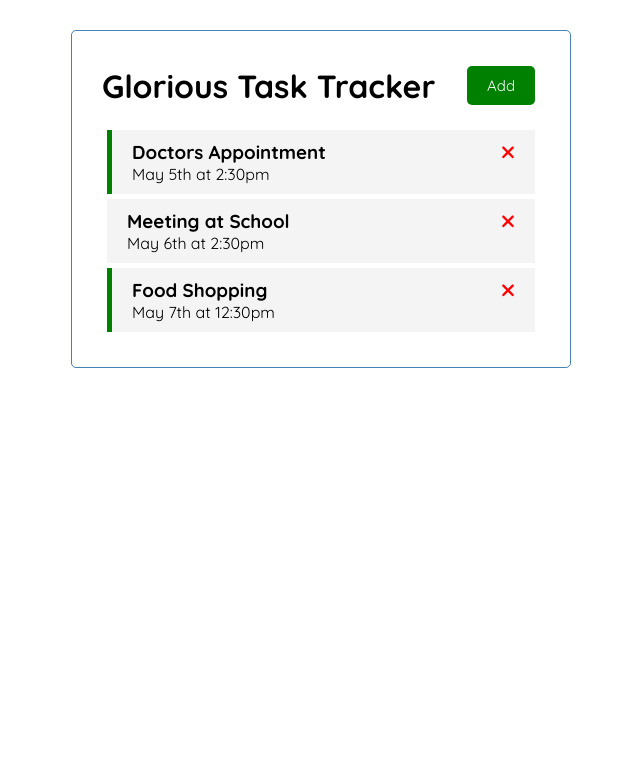
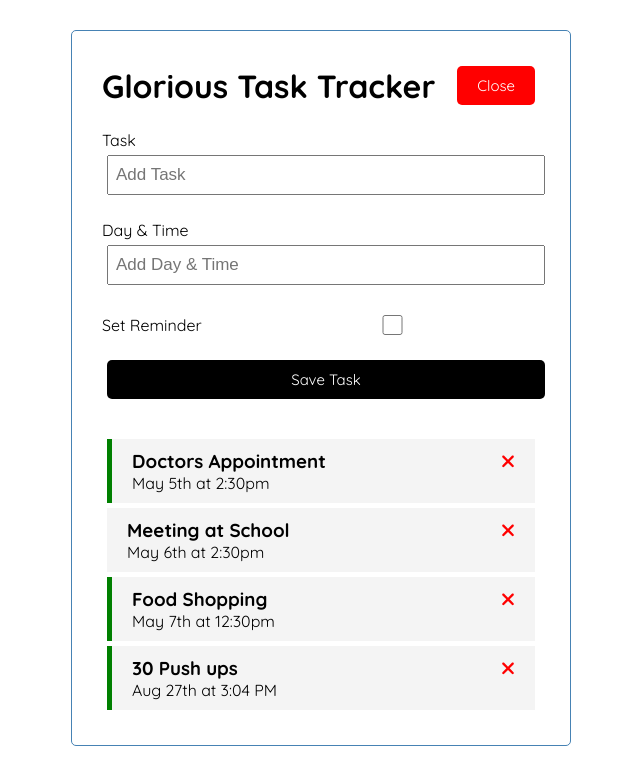
Before and after one commit to glorious73/gloriousangulartasks, an Angular app: page / in a window 1280 px wide. Both pictures are taken after a click on the button "Add". Shown: the top 784 px of the page, without its empty margins (319-959 px from the left). Built offline with nearby package versions, Linux system fonts and the light colour scheme; data requests are answered from the project's data file.

Commit message:
Done with Add Task

```diff
--- a/db.json
+++ b/db.json
@@ -17,6 +17,12 @@
       "text": "Food Shopping",
       "day": "May 7th at 12:30pm",
       "reminder": true
+    },
+    {
+      "text": "30 Push ups",
+      "day": "Aug 27th at 3:04 PM",
+      "reminder": true,
+      "id": 4
     }
   ]
 }
--- /dev/null
+++ b/src/app/components/add-task/add-task.component.css
@@ -0,0 +1,3 @@
+.add-form {
+    margin-bottom: 40px;
+}
--- /dev/null
+++ b/src/app/components/add-task/add-task.component.html
@@ -0,0 +1,32 @@
+<form *ngIf="showAddTask" class="add-form" (ngSubmit)="onSubmit()">
+    <div class="form-control">
+      <label for="text">Task</label>
+      <input
+        type="text"
+        name="text"
+        [(ngModel)]="text"
+        id="text"
+        placeholder="Add Task"
+      />
+    </div>
+    <div class="form-control">
+      <label for="day">Day & Time</label>
+      <input
+        type="text"
+        name="day"
+        [(ngModel)]="day"
+        id="day"
+        placeholder="Add Day & Time"
+      />
+    </div>
+    <div class="form-control form-control-check">
+      <label for="reminder">Set Reminder</label>
+      <input
+        type="checkbox"
+        name="reminder"
+        [(ngModel)]="reminder"
+        id="reminder"
+      />
+    </div>
+    <input type="submit" value="Save Task" class="btn btn-block" />
+  </form>
--- /dev/null
+++ b/src/app/components/add-task/add-task.component.ts
@@ -0,0 +1,50 @@
+import { Component, OnInit, Output, EventEmitter } from '@angular/core';
+import { UiService } from '../../services/ui.service';
+import { Subscription } from 'rxjs';
+import { Task } from '../../models/Task';
+
+@Component({
+  selector: 'app-add-task',
+  templateUrl: './add-task.component.html',
+  styleUrls: ['./add-task.component.css'],
+})
+export class AddTaskComponent implements OnInit {
+  @Output() onAddTask: EventEmitter<Task> = new EventEmitter();
+  text!: string;
+  day!: string;
+  reminder: boolean = false;
+  showAddTask!: boolean;
+  subscription: Subscription;
+
+  constructor(private uiService: UiService) {
+    this.subscription = this.uiService
+      .onToggle()
+      .subscribe((value) => (this.showAddTask = value));
+  }
+
+  ngOnInit(): void {}
+
+   ngOnDestroy() {
+        // Unsubscribe to ensure no memory leaks
+        this.subscription.unsubscribe();
+    }
+
+  onSubmit() {
+    if (!this.text) {
+      alert('Please add a task!');
+      return;
+    }
+
+    const newTask: Task = {
+      text: this.text,
+      day: this.day,
+      reminder: this.reminder,
+    };
+
+    this.onAddTask.emit(newTask);
+
+    this.text = '';
+    this.day = '';
+    this.reminder = false;
+  }
+}
--- a/src/app/components/header/header.component.html
+++ b/src/app/components/header/header.component.html
@@ -1,4 +1,8 @@
 <header>
     <h1>{{ title }}</h1>
-    <app-button color="green" text="Add" (btnClick)="toggleAddTask()"></app-button>
+    <app-button
+    color="{{ showAddTask ? 'red' : 'green' }}"
+    text="{{ showAddTask ? 'Close' : 'Add' }}"
+    (btnClick)="toggleAddTask()"
+  ></app-button>
 </header>
--- a/src/app/components/header/header.component.ts
+++ b/src/app/components/header/header.component.ts
@@ -1,4 +1,6 @@
 import { Component, OnInit } from '@angular/core';
+import { UiService } from '../../services/ui.service';
+import { Subscription } from 'rxjs';
 
 @Component({
   selector: 'app-header',
@@ -8,14 +10,26 @@
 export class HeaderComponent implements OnInit {
 
   title: string = 'Glorious Task Tracker';
+  showAddTask: boolean = false;
+  subscription!: Subscription;
 
-  constructor() { }
+
+  constructor(private uiService: UiService) {
+    this.subscription = this.uiService
+      .onToggle()
+      .subscribe((value) => (this.showAddTask = value));
+  }
 
   ngOnInit(): void {
   }
 
+  ngOnDestroy() {
+    // Unsubscribe to ensure no memory leaks
+    this.subscription.unsubscribe();
+  }
+
   toggleAddTask() {
-    console.log(`Toggle task`);
+    this.uiService.toggleAddTask();
   }
 
 }
--- a/src/app/components/tasks/tasks.component.html
+++ b/src/app/components/tasks/tasks.component.html
@@ -1,3 +1,4 @@
+<app-add-task (onAddTask)="addTask($event)"></app-add-task>
 <app-task-item
     *ngFor="let task of tasks"
     [task]="task"
--- a/src/app/components/tasks/tasks.component.ts
+++ b/src/app/components/tasks/tasks.component.ts
@@ -8,8 +8,6 @@
   styleUrls: ['./tasks.component.css']
 })
 export class TasksComponent implements OnInit {
-
-
 
   tasks:Task[] = [];
 
@@ -31,4 +29,8 @@
     task.reminder = !task.reminder;
     this.taskService.updateTaskReminder(task).subscribe();
   }
+
+  addTask(task: Task) {
+    this.taskService.addTask(task).subscribe((task) => this.tasks.push(task));
+  }
 }
--- a/src/app/services/task.service.ts
+++ b/src/app/services/task.service.ts
@@ -18,6 +18,10 @@
 
   constructor(private http:HttpClient) { }
 
+  addTask(task: Task): Observable<Task> {
+    return this.http.post<Task>(`${this.apiUrl}/tasks`, task, httpOptions);
+  }
+
   getTasks(): Observable<Task[]> {
     return this.http.get<Task[]>(`${this.apiUrl}/tasks`);
   }
--- /dev/null
+++ b/src/app/services/ui.service.ts
@@ -0,0 +1,21 @@
+import { Injectable } from '@angular/core';
+import { Observable, Subject } from 'rxjs';
+
+@Injectable({
+  providedIn: 'root',
+})
+export class UiService {
+  private showAddTask: boolean = false;
+  private subject = new Subject<any>();
+
+  constructor() {}
+
+  toggleAddTask(): void {
+    this.showAddTask = !this.showAddTask;
+    this.subject.next(this.showAddTask);
+  }
+
+  onToggle(): Observable<any> {
+    return this.subject.asObservable();
+  }
+}
```
Also changed, not shown: src/app/app.module.ts (+6 -2 lines), 2 other files (tests, documents, lock files or other folders).
